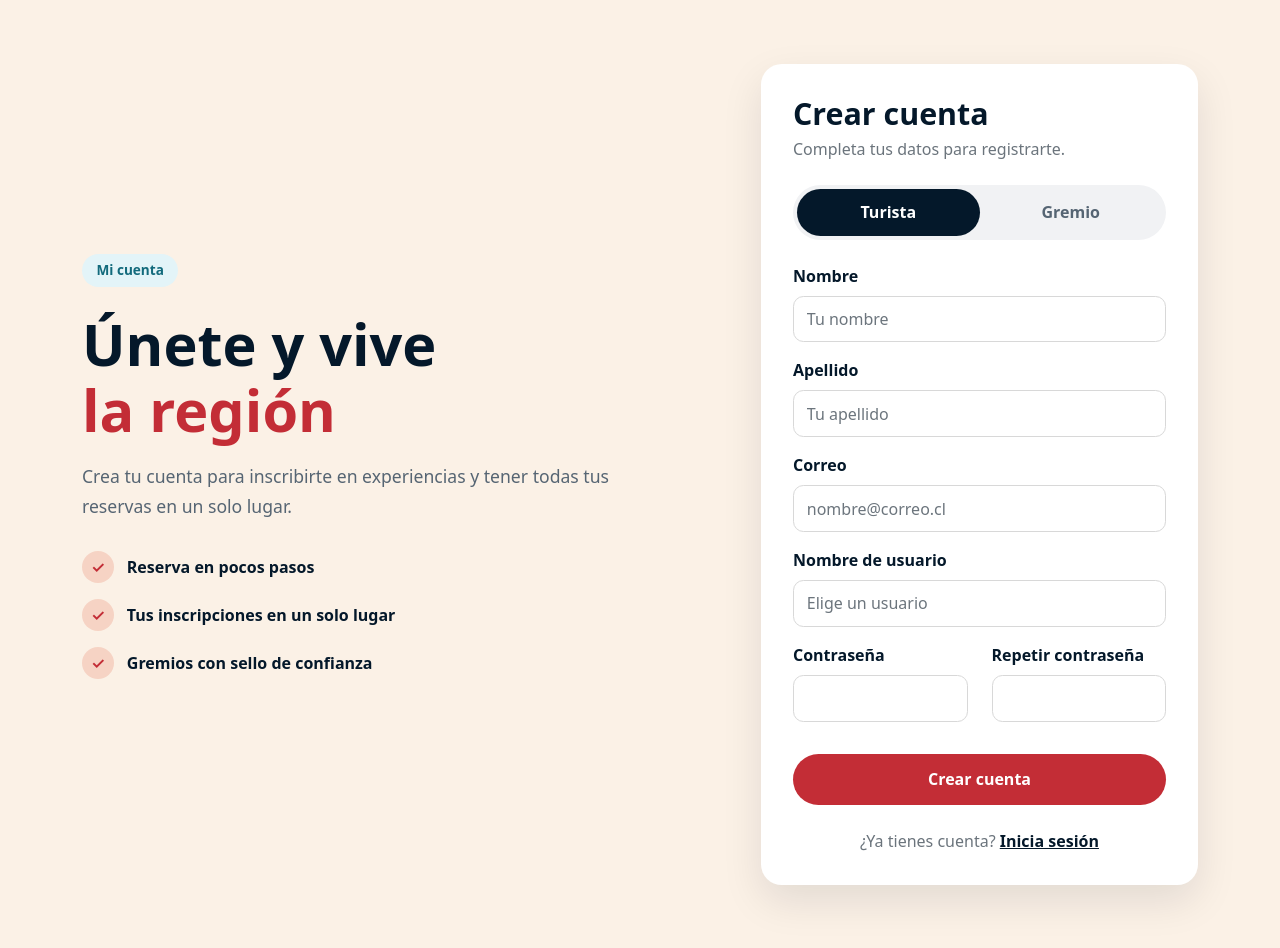
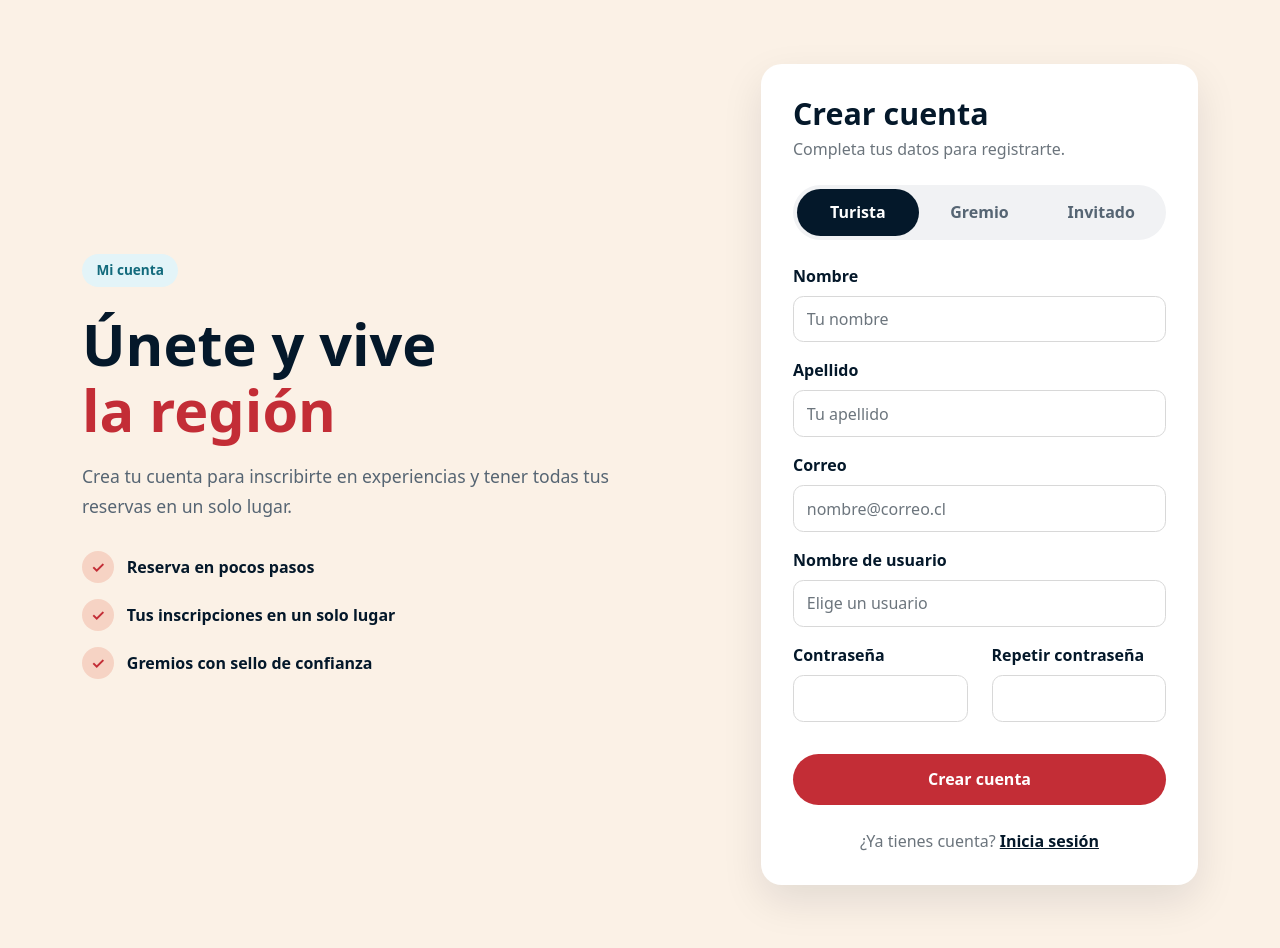
Before and after one commit to armandorojas17/Arica-Siempre-Activa-Evaluacion-3, a Django app: page /cuentas/registro/ in a window 1280 px wide. Shown: the part 87-1035 px from the top of the page. Run offline with Django 5.2, Linux system fonts and the light colour scheme; some libraries are stand-ins or nearby versions.

Commit message:
feat(cuentas): completar registro y acceso de usuarios invitados

````diff
--- a/cuentas/templates/cuentas/registro.html
+++ b/cuentas/templates/cuentas/registro.html
@@ -1,3 +1,4 @@
+
 {% extends 'AricaSiempreActiva/base.html' %}
 {% load static %}
 
@@ -54,6 +55,11 @@
                         <button type="button" class="cuenta-tab"
                                 id="tab-gremio" onclick="cambiarTipo('gremio')">
                             Gremio
+                        </button>
+
+                        <button type="button" class="cuenta-tab"
+                                id="tab-invitado" onclick="cambiarTipo('invitado')">
+                            Invitado
                         </button>
                     </div>
 
@@ -190,15 +196,20 @@
     function cambiarTipo(tipo) {
 
         const esGremio = tipo === 'gremio';
+        const esInvitado = tipo === 'invitado';
 
         document.getElementById('rol').value = tipo;
 
         document.getElementById('tab-turista').classList.toggle(
-            'activo', !esGremio
+            'activo', tipo === 'turista'
         );
 
         document.getElementById('tab-gremio').classList.toggle(
             'activo', esGremio
+        );
+
+        document.getElementById('tab-invitado').classList.toggle(
+            'activo', esInvitado
         );
 
         document.getElementById('datos-gremio').style.display =
@@ -206,11 +217,14 @@
 
         document.getElementById('texto-registro').querySelector('h1').innerHTML =
             esGremio ? 'Suma tu gremio <span>a la región</span>' :
-                       'Únete y vive <span>la región</span>';
+            esInvitado ? 'Explora <span>la región</span>' :
+            'Únete y vive <span>la región</span>';
 
         document.getElementById('texto-registro').querySelector('p').textContent =
             esGremio ?
             'Crea el perfil de tu empresa, publica tus actividades y solicita el sello de confianza.' :
+            esInvitado ?
+            'Crea una cuenta para explorar las actividades y experiencias de Arica.' :
             'Crea tu cuenta para inscribirte en experiencias y tener todas tus reservas en un solo lugar.';
 
         document.getElementById('campos-nombre').style.display =
@@ -225,4 +239,3 @@
 </script>
 
 {% endblock content %}
-```
--- a/cuentas/urls.py
+++ b/cuentas/urls.py
@@ -9,4 +9,5 @@ urlpatterns = [
     path('panel/moderador/', views.panel_moderador, name='panel_moderador'),
     path('panel/gremio/', views.panel_gremio, name='panel_gremio'),
     path('panel/turista/', views.panel_turista, name='panel_turista'),
+    path('panel/invitado/', views.panel_invitado, name='panel_invitado'),
 ]
--- a/cuentas/views.py
+++ b/cuentas/views.py
@@ -8,7 +8,7 @@ from django.core.exceptions import ValidationError
 from django.contrib.auth.decorators import login_required
 from django.db import transaction
 
-from .models import Turista, Gremio, Administrador
+from .models import Turista, Gremio, Administrador, Invitado
 
 
 def registro_usuario(request):
@@ -25,7 +25,7 @@ def registro_usuario(request):
             messages.error(request, 'Completa todos los campos obligatorios.')
             return redirect('registro')
 
-        if rol not in ['turista', 'gremio']:
+        if rol not in ['turista', 'gremio', 'invitado']:
             messages.error(request, 'Selecciona un tipo de cuenta válido.')
             return redirect('registro')
 
@@ -59,13 +59,34 @@ def registro_usuario(request):
 
             if rol == 'turista':
                 Turista.objects.create(usuario=usuario)
+
             elif rol == 'gremio':
-                Gremio.objects.create(usuario=usuario)
+                Gremio.objects.create(
+                    usuario=usuario,
+                    gremio_nombre_empresa=request.POST.get(
+                        'nombre_gremio', ''
+                    ).strip(),
+                    gremio_contacto=request.POST.get(
+                        'telefono', ''
+                    ).strip(),
+                    gremio_direccion=request.POST.get(
+                        'direccion', ''
+                    ).strip(),
+                    gremio_sitio_web=request.POST.get(
+                        'sitio_web', ''
+                    ).strip()
+                )
+
+            elif rol == 'invitado':
+                Invitado.objects.create(usuario=usuario)
 
         login(request, usuario)
 
         if rol == 'gremio':
             return redirect('listar_gremio')
+
+        elif rol == 'invitado':
+            return redirect('panel_invitado')
 
         return redirect('panel_turista')
 
@@ -110,6 +131,9 @@ def login_usuario(request):
             if hasattr(usuario, 'turista'):
                 return redirect('panel_turista')
 
+            if hasattr(usuario, 'invitado'):
+                return redirect('panel_invitado')
+
             logout(request)
             messages.error(request, 'La cuenta no tiene un rol válido.')
             return redirect('login')
@@ -131,6 +155,7 @@ def cerrar_sesion(request):
 def panel_moderador(request):
     if not hasattr(request.user, 'administrador'):
         return redirect('/')
+
     return render(request, 'cuentas/panel_moderador.html')
 
 
@@ -138,6 +163,7 @@ def panel_moderador(request):
 def panel_gremio(request):
     if not hasattr(request.user, 'gremio'):
         return redirect('/')
+
     return render(request, 'cuentas/panel_gremio.html')
 
 
@@ -145,4 +171,13 @@ def panel_gremio(request):
 def panel_turista(request):
     if not hasattr(request.user, 'turista'):
         return redirect('/')
+
     return render(request, 'cuentas/panel_turista.html')
+
+
+@login_required
+def panel_invitado(request):
+    if not hasattr(request.user, 'invitado'):
+        return redirect('/')
+
+    return render(request, 'cuentas/panel_invitado.html')
````
Also changed, not shown: cuentas/templates/cuentas/panel_invitado.html (added, +41 -0 lines).
